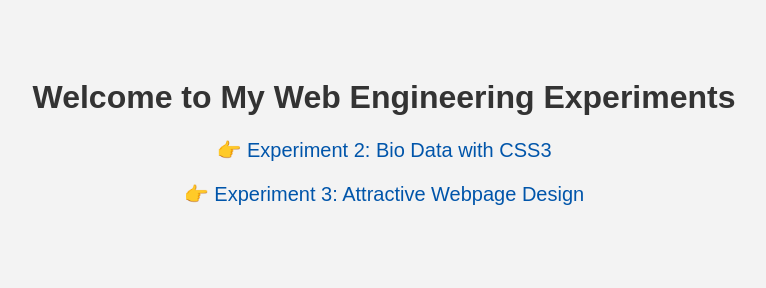
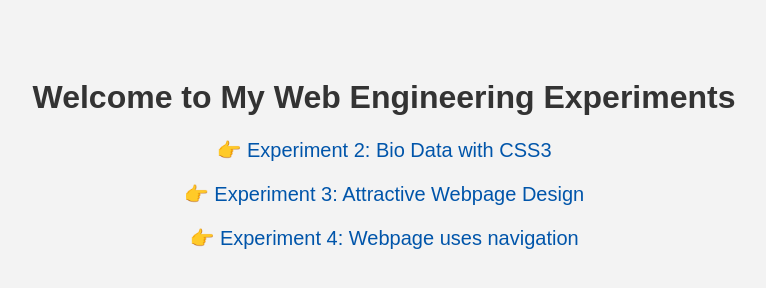
Before and after one commit to Janani0711/WebEngineering, a plain HTML site: page index.html in a window 1280 px wide. Shown: the whole page, without its empty margins (256-1022 px from the left). Drawn offline with Linux system fonts and the light colour scheme.

Commit message:
Update index.html

```diff
--- a/index.html
+++ b/index.html
@@ -29,5 +29,7 @@
     <h1>Welcome to My Web Engineering Experiments</h1>
     <a href="Exp2/index.html" target="_blank">👉 Experiment 2: Bio Data with CSS3</a>
     <a href="Exp3/index.html" target="_blank">👉 Experiment 3: Attractive Webpage Design</a>
+    <a href="Exp4/index.html" target="_blank">👉 Experiment 4: Webpage uses navigation</a>
+
 </body>
 </html>
```
